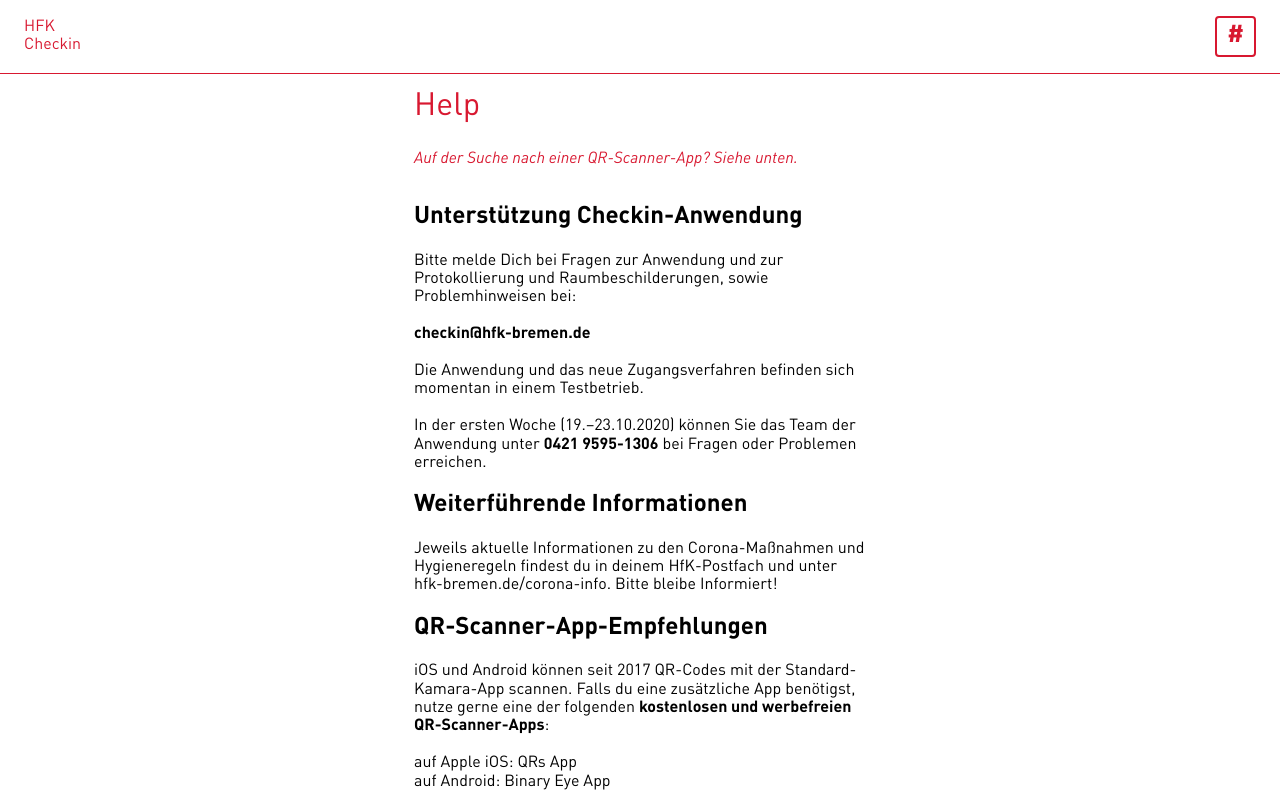
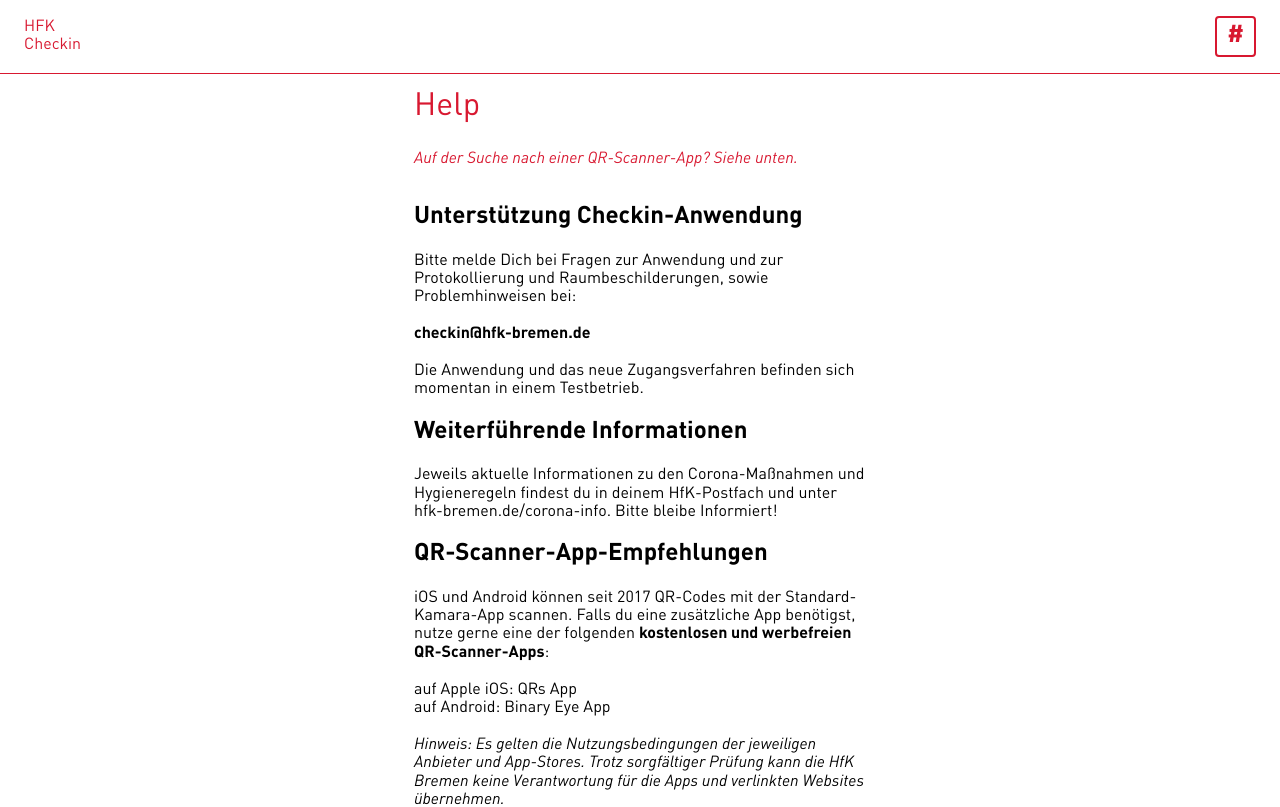
Before and after one commit to digitalmediabremen/hfk-checkin, a Next.js app in the folder frontend/: page /help in a window 1280 px wide. Shown: the top 807 px of the page. Built offline with nearby package versions, Linux system fonts and the light colour scheme; no server answers.

Commit message:
Update HelpContent-en.tsx

```diff
--- a/frontend/components/help/HelpContent-en.tsx
+++ b/frontend/components/help/HelpContent-en.tsx
@@ -25,14 +25,6 @@ const HelpContentEn =  () => {
                 <br />
                 Die Anwendung und das neue Zugangsverfahren befinden sich
                 momentan in einem Testbetrieb.
-                <br />
-                <br />
-                In der ersten Woche (19.–23.10.2020) können Sie das Team der
-                Anwendung unter{" "}
-                <strong>
-                    <a href="tel:+4942195951306">0421 9595-1306</a>
-                </strong>{" "}
-                bei Fragen oder Problemen erreichen.
             </Text>
             <Subtitle>Weiterführende Informationen</Subtitle>
             <Text paragraph>
```
